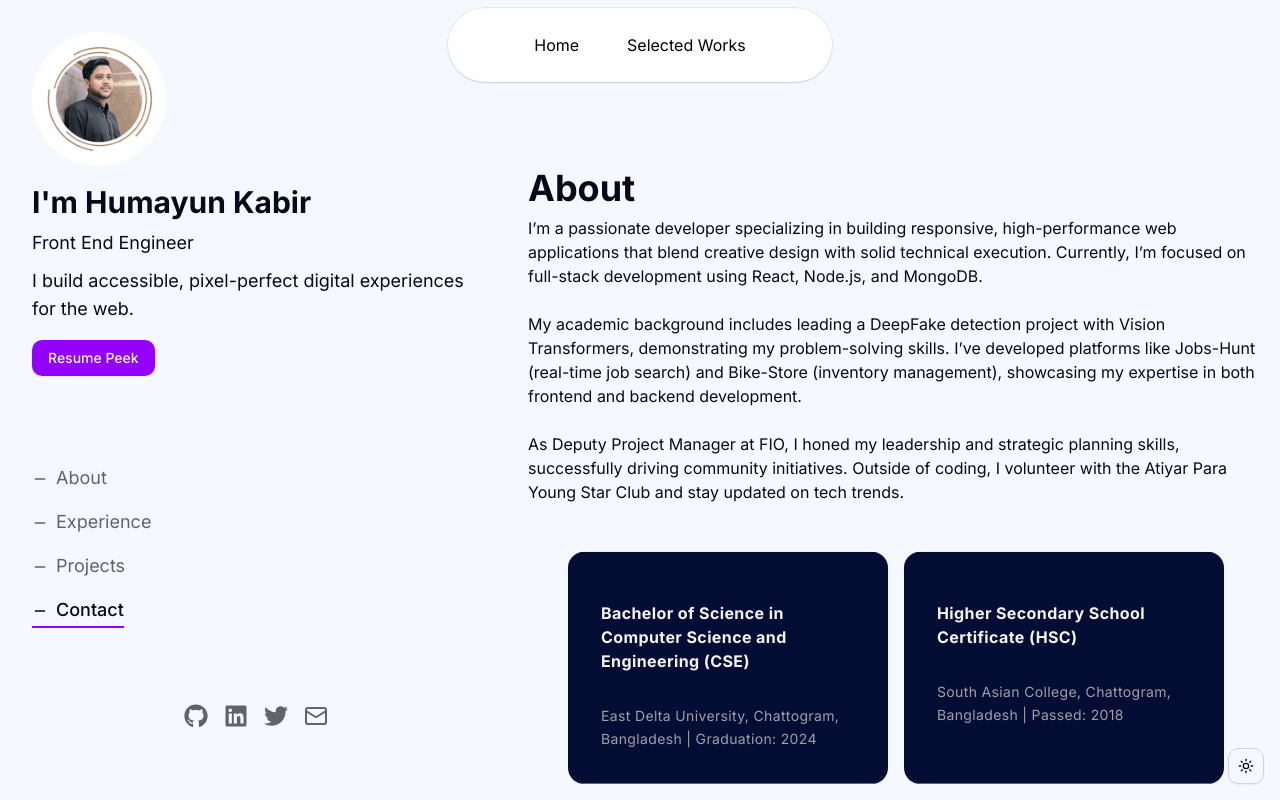
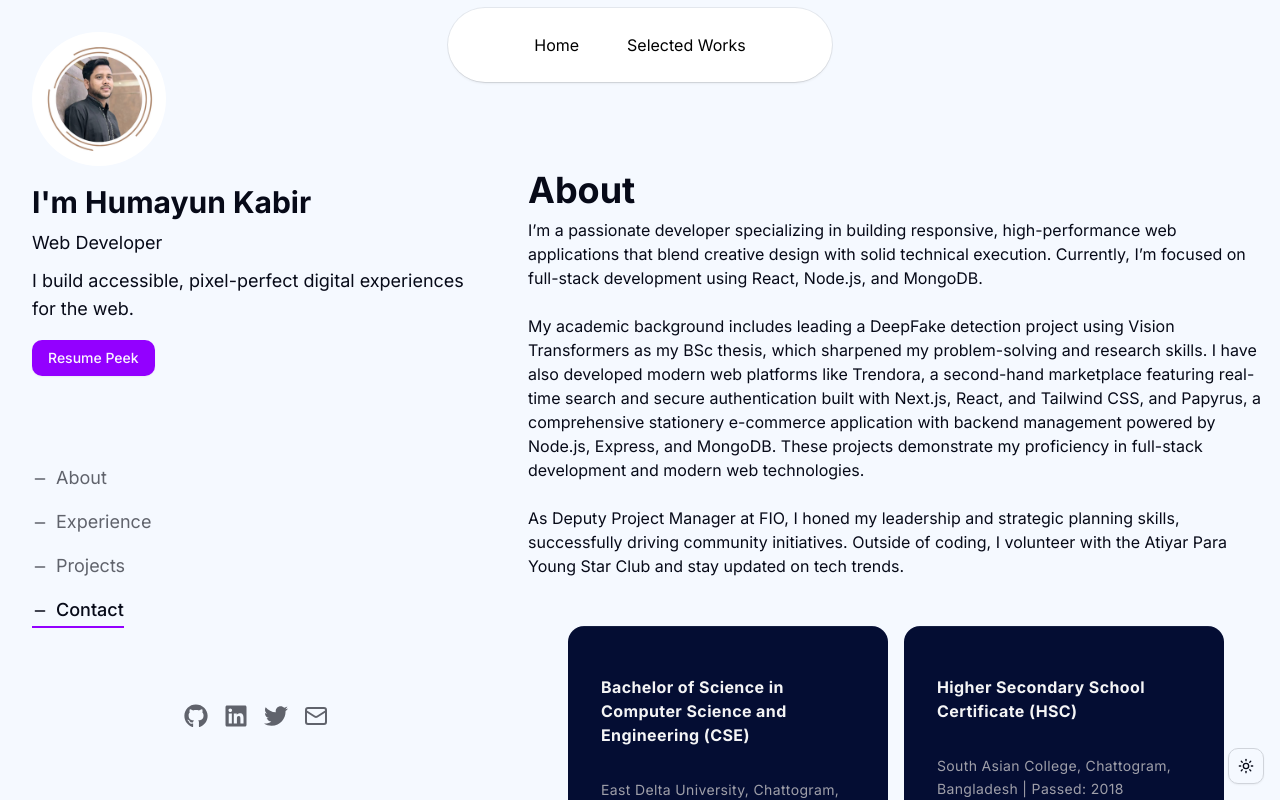
Before and after one commit to Humayun1318/my-portfolio, a Next.js app: page / in a window 1280 px wide. Shown: the top 800 px of the page. Built offline with nearby package versions, Linux system fonts and the light colour scheme.

Commit message:
added description in about section

```diff
--- a/src/app/(WithCommonLayout)/(home)/layout.tsx
+++ b/src/app/(WithCommonLayout)/(home)/layout.tsx
@@ -63,7 +63,7 @@ const HomePageLayout = ({ children }: { children: React.ReactNode }) => {
                     style={{ background: "transparent" }}
                   />
                   <h1 className="mt-4 text-3xl font-bold"> I&apos;m Humayun Kabir</h1>
-                  <p className="mt-2 text-lg">Front End Engineer</p>
+                  <p className="mt-2 text-lg">Web Developer</p>
                   <p className="mt-2 text-lg">
                     I build accessible, pixel-perfect digital experiences for the web.
                   </p>
--- a/src/app/(WithCommonLayout)/(home)/page.tsx
+++ b/src/app/(WithCommonLayout)/(home)/page.tsx
@@ -21,10 +21,13 @@ const HomePage = () => {
           focused on full-stack development using React, Node.js, and MongoDB.
           <br />
           <br />
-          My academic background includes leading a DeepFake detection project with Vision
-          Transformers, demonstrating my problem-solving skills. I’ve developed platforms like
-          Jobs-Hunt (real-time job search) and Bike-Store (inventory management), showcasing my
-          expertise in both frontend and backend development.
+          My academic background includes leading a DeepFake detection project using Vision
+          Transformers as my BSc thesis, which sharpened my problem-solving and research skills. I
+          have also developed modern web platforms like Trendora, a second-hand marketplace
+          featuring real-time search and secure authentication built with Next.js, React, and
+          Tailwind CSS, and Papyrus, a comprehensive stationery e-commerce application with backend
+          management powered by Node.js, Express, and MongoDB. These projects demonstrate my
+          proficiency in full-stack development and modern web technologies.
           <br />
           <br />
           As Deputy Project Manager at FIO, I honed my leadership and strategic planning skills,
--- a/src/components/mobile-nav.tsx
+++ b/src/components/mobile-nav.tsx
@@ -125,7 +125,7 @@ export function MobileNav() {
               animate={{ opacity: 1 }}
               transition={{ delay: 0.4 }}
             >
-              Front End Engineer
+              Web Developer
             </motion.p>
           </motion.div>
 
```
Also changed, not shown: public/cover.svg (added).
